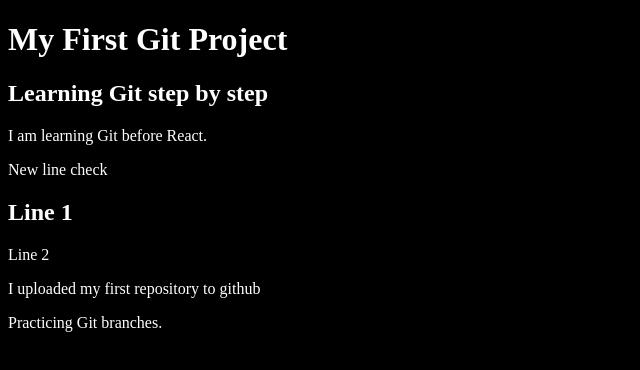
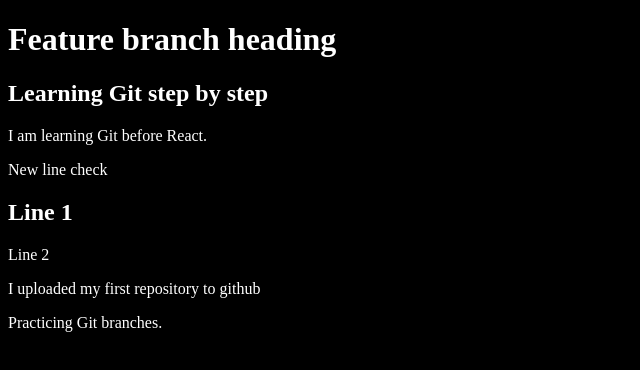
Before and after one commit to HamzaTariq2/git-practice, a plain HTML site: page index.html in a window 1280 px wide. Shown: the whole page, without its empty margins (0-640 px from the left). Drawn offline with Linux system fonts and the light colour scheme.

Commit message:
Feauture branch heading

```diff
--- a/index.html
+++ b/index.html
@@ -6,7 +6,7 @@
     <title>Document</title>
 </head>
 <body style="background-color: black;color: white;">
-    <h1>My First Git Project</h1>
+    <h1>Feature branch heading</h1>
     <h2>Learning Git step by step</h2>
 <p>I am learning Git before React.</p>
 <p>New line check</p>
```
